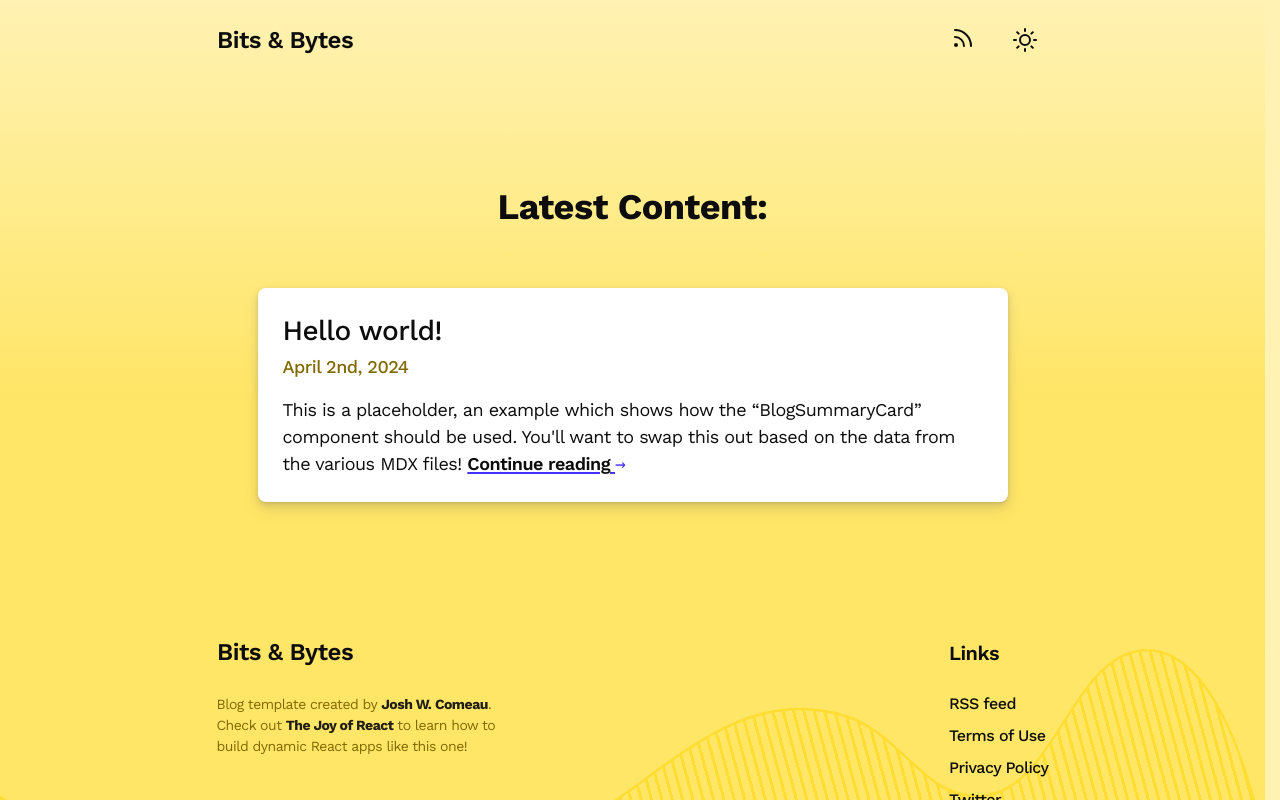
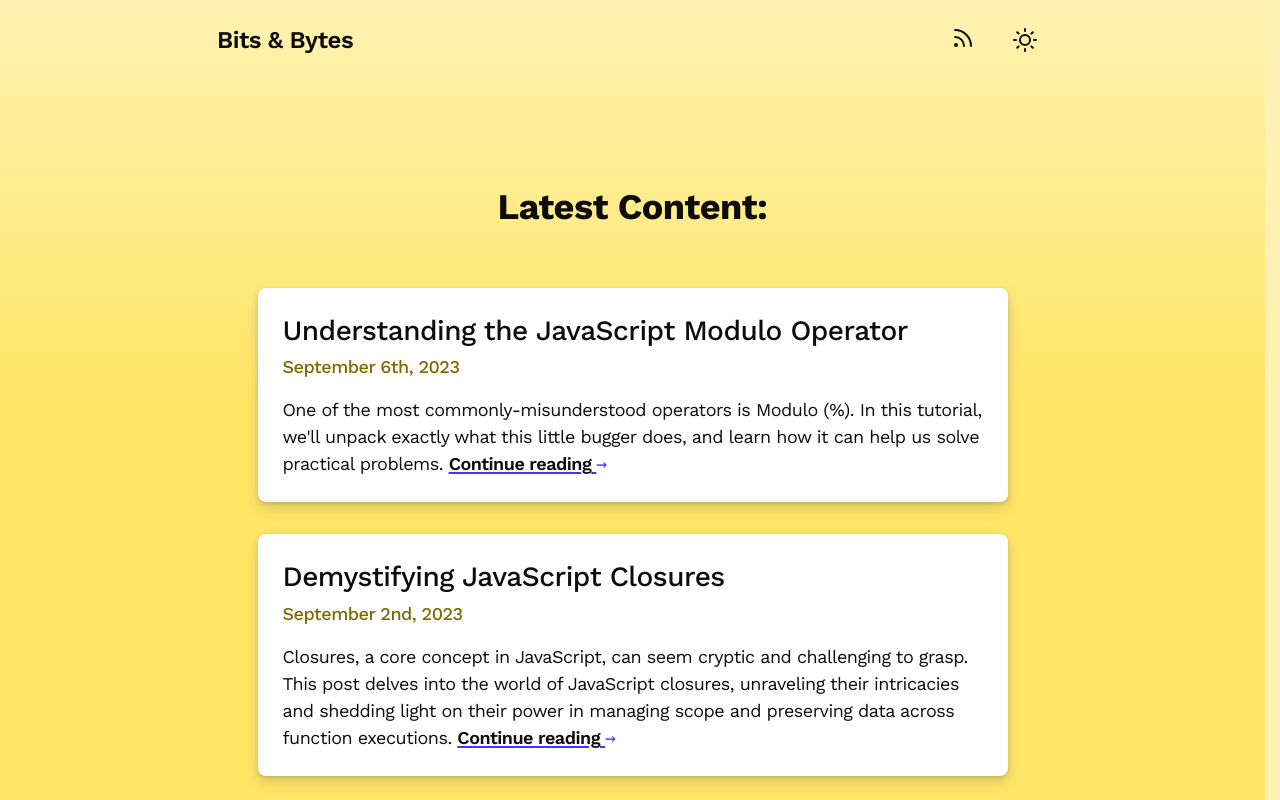
Before and after one commit to rdayupay/mdx-blog, a Next.js app: page / in a window 1280 px wide. Shown: the top 800 px of the page. Built offline with nearby package versions, Linux system fonts and the light colour scheme; a web font is replaced by a local one.

Commit message:
Fetch the list of blog posts

```diff
--- a/src/app/page.js
+++ b/src/app/page.js
@@ -1,23 +1,26 @@
 import React from 'react';
 
+import { getBlogPostList } from '@/helpers/file-helpers';
 import BlogSummaryCard from '@/components/BlogSummaryCard';
 
 import styles from './homepage.module.css';
 
-function Home() {
+async function Home() {
+  const blogPosts = await getBlogPostList();
+
   return (
     <div className={styles.wrapper}>
-      <h1 className={styles.mainHeading}>
-        Latest Content:
-      </h1>
+      <h1 className={styles.mainHeading}>Latest Content:</h1>
 
-      {/* TODO: Iterate over the data read from the file system! */}
-      <BlogSummaryCard
-        slug="example"
-        title="Hello world!"
-        abstract="This is a placeholder, an example which shows how the “BlogSummaryCard” component should be used. You'll want to swap this out based on the data from the various MDX files!"
-        publishedOn={new Date()}
-      />
+      {blogPosts.map(({ slug, title, abstract, publishedOn }) => (
+        <BlogSummaryCard
+          key={slug}
+          slug={slug}
+          title={title}
+          abstract={abstract}
+          publishedOn={publishedOn}
+        />
+      ))}
     </div>
   );
 }
```
